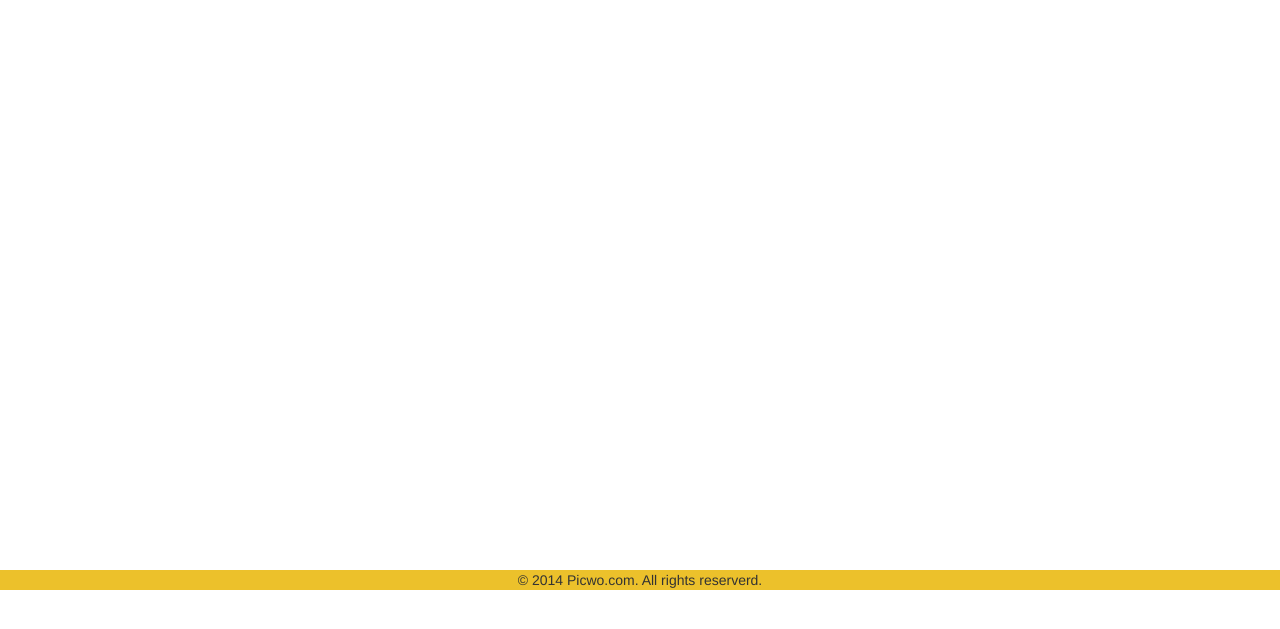
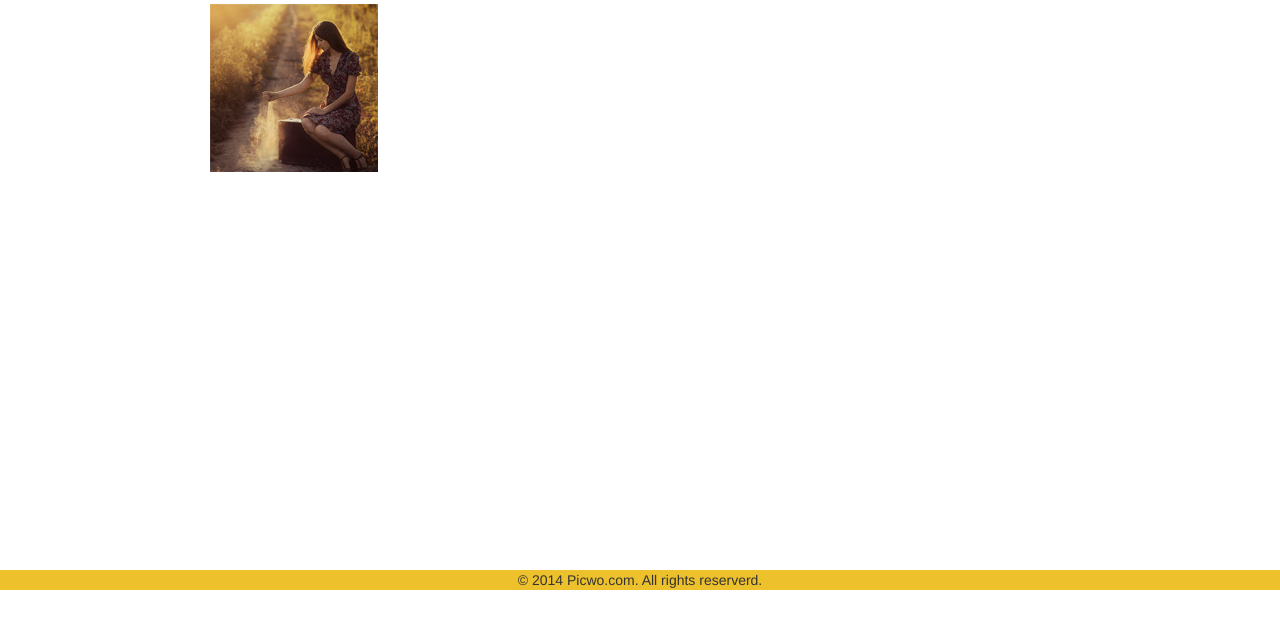
Before and after one commit to OBipolar/java-CS2340, a plain HTML site: page index.html in a window 1280 px wide. Shown: the part 65-694 px from the top of the page. Drawn offline with Linux system fonts and the light colour scheme; no server answers.

Commit message:
STP-8 test pictures flip

```diff
--- a/app/css/global.css
+++ b/app/css/global.css
@@ -10,6 +10,7 @@ body, p, div, input {
     padding: 0px;
     margin: 0px;
     border: none;
+    position:relative;
 }
 
 html {
--- /dev/null
+++ b/app/partials/home.tpl.html
@@ -0,0 +1,7 @@
+ <div ng-init="on=true">
+    <a ng-click="on=!on">
+    <img src="storage/pictures/pic1.jpg" ng-if="on" class="at-view-flip-in-vertical
+         at-view-flip-out-vertical" ng-click="on=!on"></img>
+    <img src="storage/pictures/pic2.jpg" ng-if="!on" class="at-view-flip-in-vertical
+         at-view-flip-out-vertical" ></img></a>
+</div>
```
Also changed, not shown: 4 other files.
